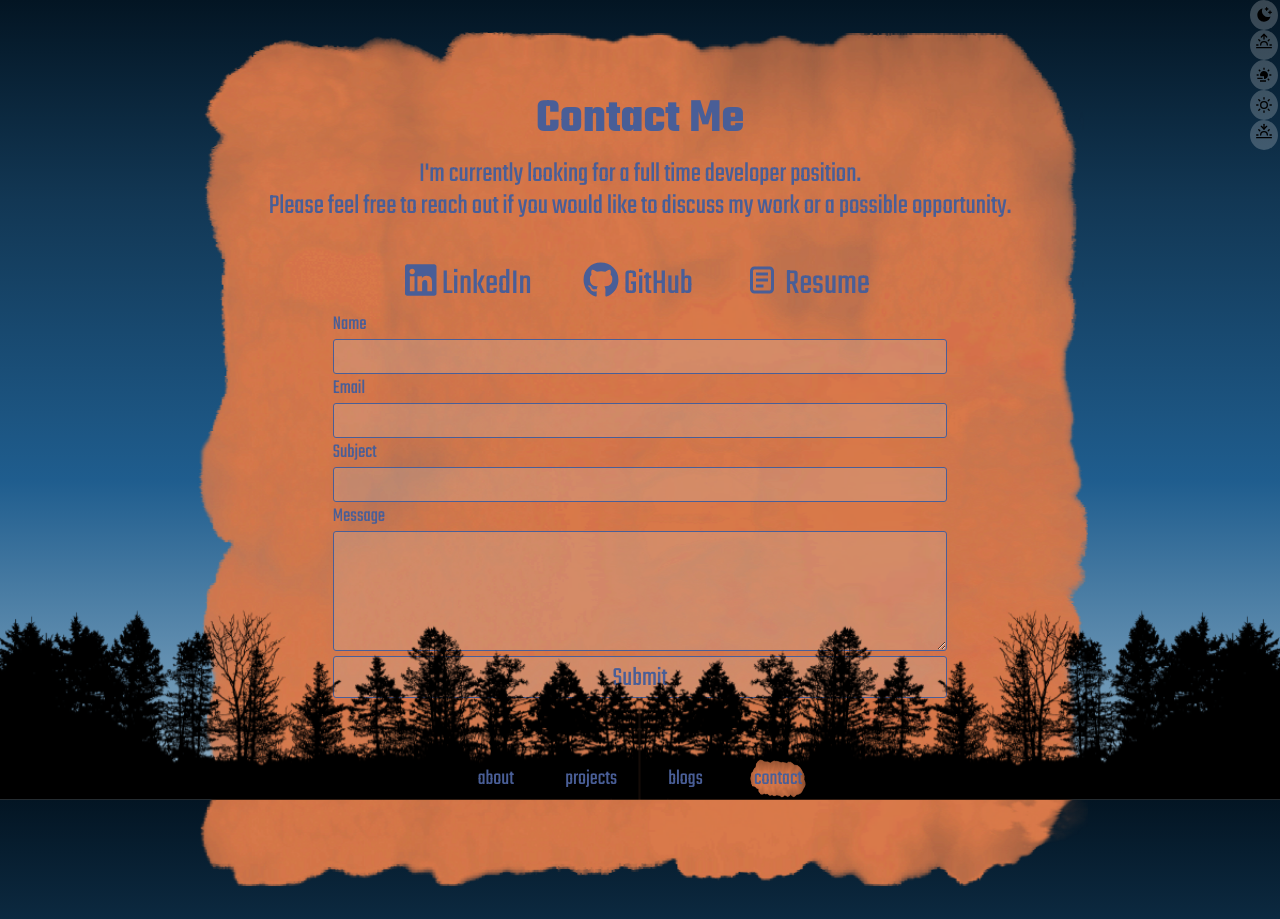
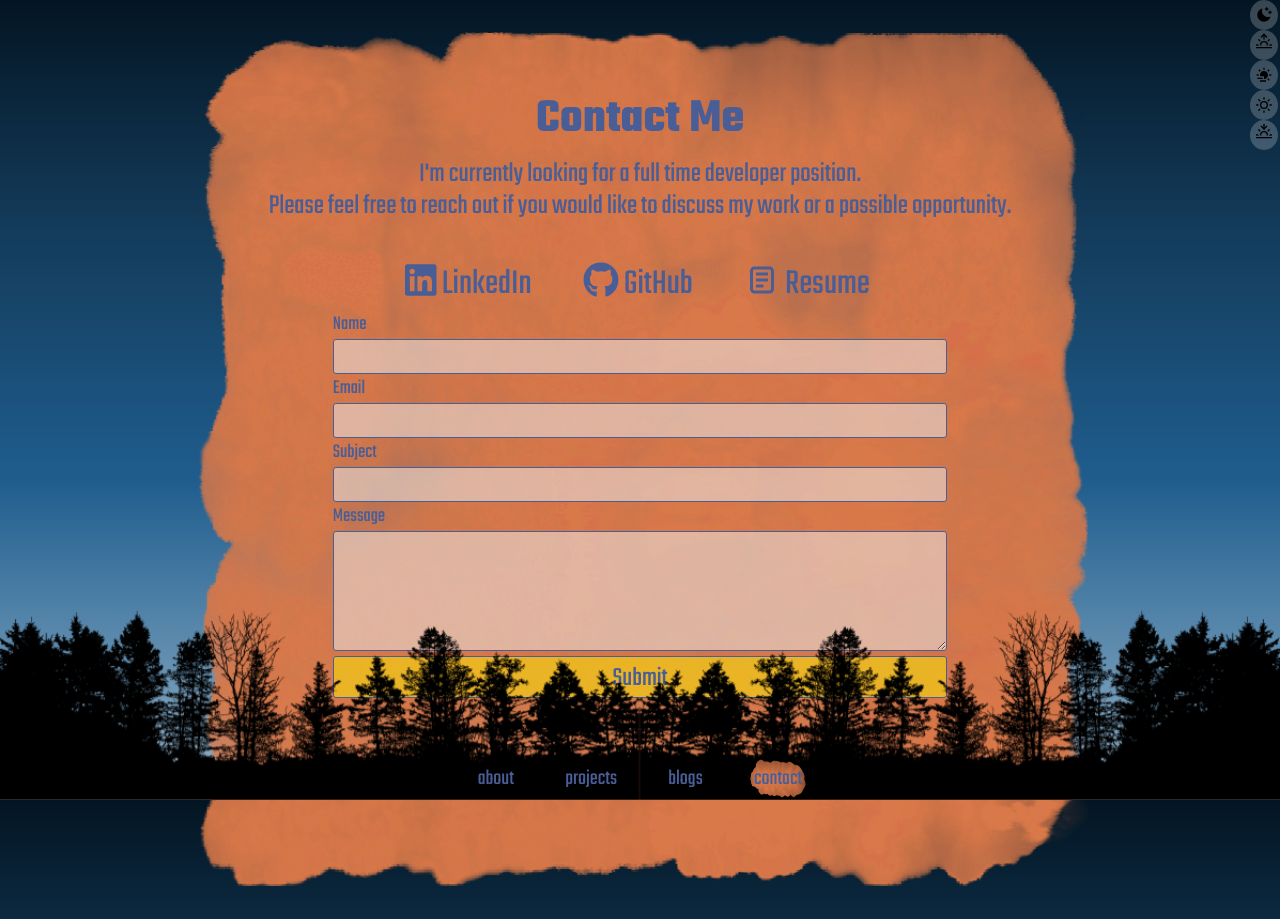
Before and after one commit to moshriguez/personal-portfolio, a React (Create React App) app: page /personal-portfolio/contact in a window 1280 px wide. Built offline with nearby package versions, Linux system fonts and the light colour scheme.

Commit message:
updated form colors

```diff
--- a/src/App.css
+++ b/src/App.css
@@ -420,7 +420,7 @@ form {
 
 input, textarea {
     border: 1px solid rgb(73, 94, 151);
-    background: rgb(199 198 198 / 23%);
+    background: rgb(234 234 234 / 53%);
     color: rgb(73, 94, 151);
     font-size: 1em;
     padding: 5px;
@@ -438,6 +438,7 @@ input:focus, textarea:focus {
 }
 
 input[type=submit] {
+    background: rgb(255 238 0 / 51%);
     margin: 5px 0;
     font-family: 'Teko', sans-serif;
     font-size: 1.35em;
--- a/src/components/Form.js
+++ b/src/components/Form.js
@@ -35,7 +35,7 @@ const Form = () => {
             console.log(newErrors)
             setErrors(newErrors)
         } else {
-            // handleFetch()
+            handleFetch()
             setErrors(newErrors)
             console.log('no errors')
         }
```
